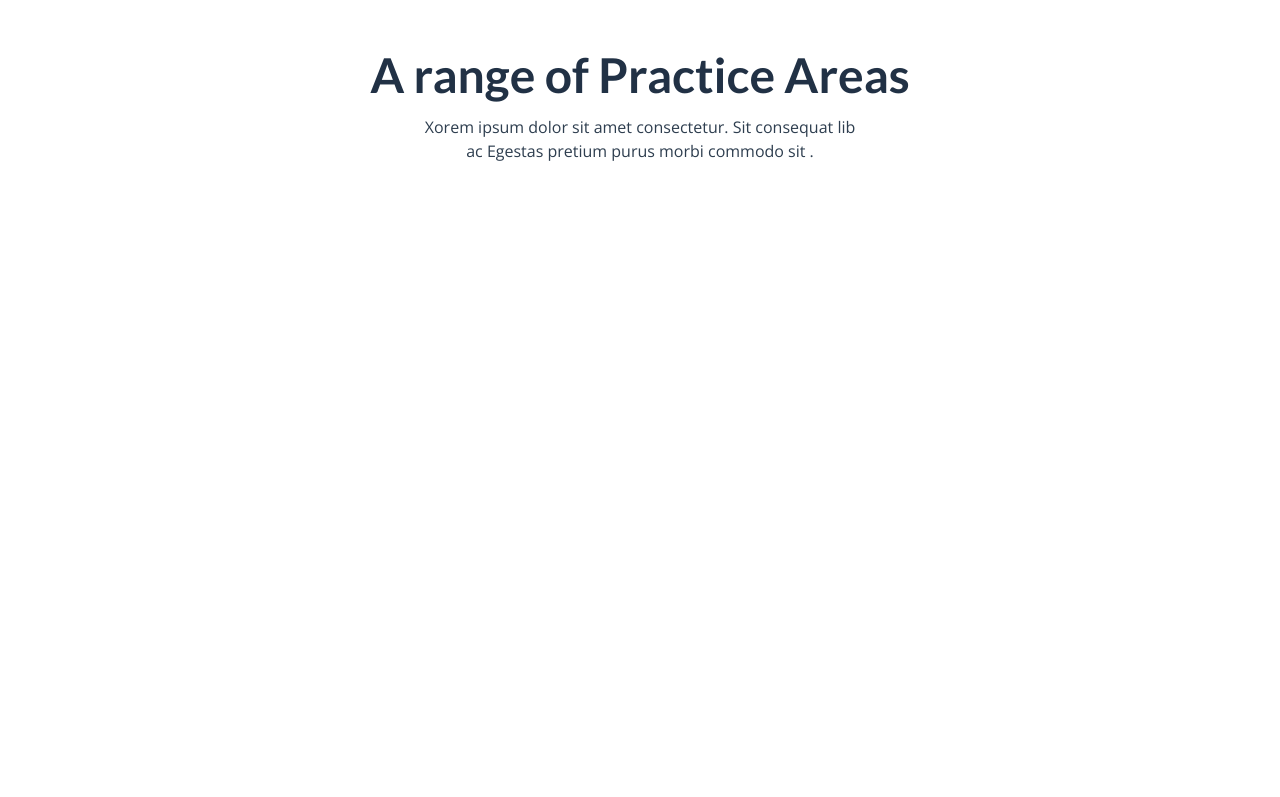
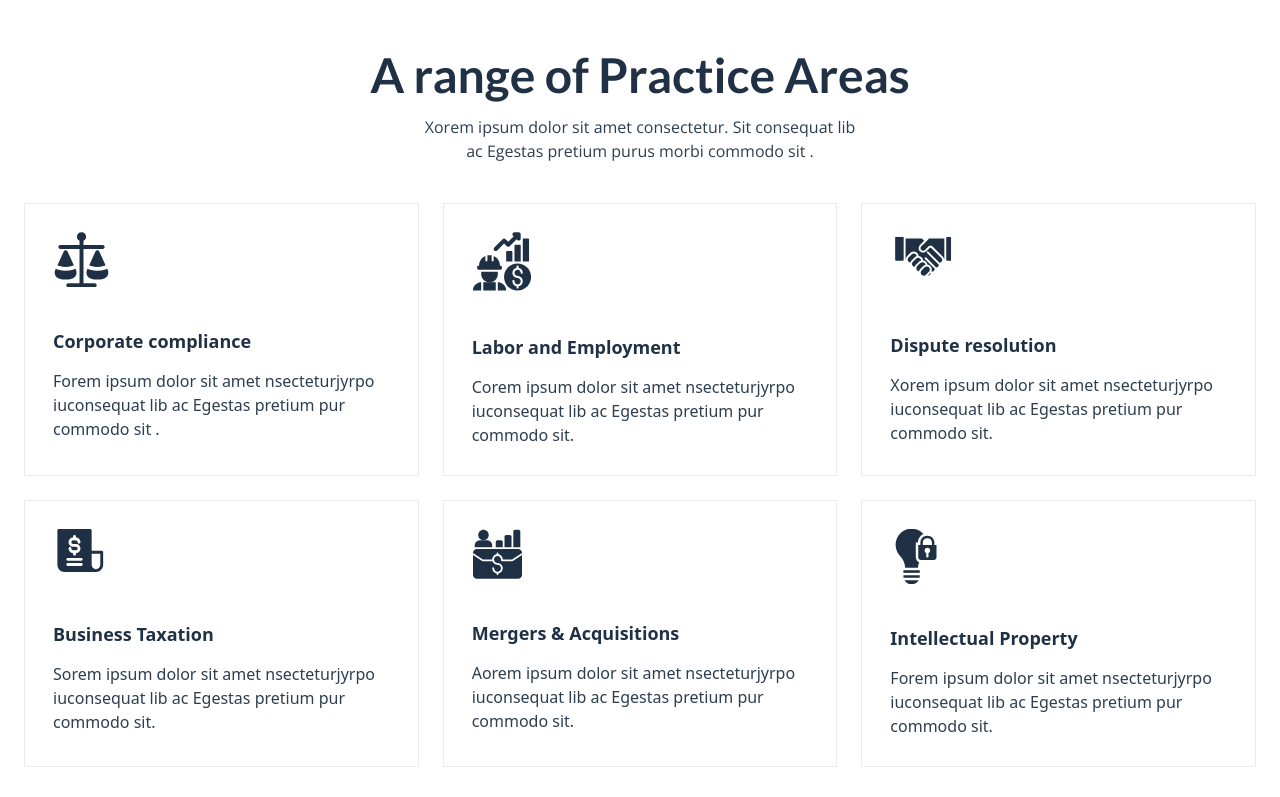
Before and after one commit to Zahra-Rad/Teresa, a website: page index.html in a window 1280 px wide. Shown: the part 2000-2797 px from the top of the page. Before the commit the page ends 2259 px from the top, so only its background shows below. Drawn offline with Linux system fonts and the light colour scheme.

Commit message:
finished practice areas

```diff
--- a/index.html
+++ b/index.html
@@ -220,7 +220,7 @@
                         class="text-white font-primary text-base py-4 px-7 font-bold border border-[#bf9d64] bg-[#bf9d64] hover:bg-transparent hover:text-[#bf9d64] transition duration-300">Contact
                         Me</button>
                 </div>
-                <ul class="flex justify-between lg:flex-col lg:order-3 lg:gap-12">
+                <ul class="flex justify-between lg:flex-col lg:order-3">
                     <li class="flex flex-col text-base text-[#e9ecef]">
                         <span class="text-white font-bold text-lg lg:text-3xl lg:font-normal">1400+</span>Happy Clients
                     </li>
@@ -302,7 +302,57 @@
                     Egestas
                     pretium purus morbi commodo sit .</p>
             </div>
-            <div></div>
+            <div class="mx-auto 2xl:container max-w-7xl flex flex-col gap-6 md:flex-row flex-wrap md:grid md:grid-cols-2 lg:grid-cols-3">
+                <div class="p-7 border border-[#e9ecef]">
+                    <figure>
+                        <img src="src/img/corporate.svg" alt="">
+                    </figure>
+                    <h5 class="pt-10 pb-3.5 text-lg text-[#213145]    font-bold">Corporate compliance</h5>
+                    <p class="text-[#2e3e4f] font-base">Forem ipsum dolor sit amet nsecteturjyrpo iuconsequat lib ac
+                        Egestas pretium pur commodo sit .
+                    </p>
+                </div>
+                <div class="p-7 border border-[#e9ecef]">
+                    <figure>
+                        <img src="src/img/labor.svg" alt="">
+                    </figure>
+                    <h5 class="pt-10 pb-3.5 text-lg text-[#213145]    font-bold">Labor and Employment</h5>
+                    <p class="text-[#2e3e4f] font-base">Corem ipsum dolor sit amet nsecteturjyrpo iuconsequat lib ac
+                        Egestas pretium pur commodo sit.</p>
+                </div>
+                <div class="p-7 border border-[#e9ecef]">
+                    <figure>
+                        <img src="src/img/dispute.svg" alt="">
+                    </figure>
+                    <h5 class="pt-10 pb-3.5 text-lg text-[#213145]    font-bold">Dispute resolution</h5>
+                    <p class="text-[#2e3e4f] font-base">Xorem ipsum dolor sit amet nsecteturjyrpo iuconsequat lib ac
+                        Egestas pretium pur commodo sit.</p>
+                </div>
+                <div class="p-7 border border-[#e9ecef]">
+                    <figure>
+                        <img src="src/img/taxation.svg" alt="">
+                    </figure>
+                    <h5 class="pt-10 pb-3.5 text-lg text-[#213145]    font-bold">Business Taxation</h5>
+                    <p class="text-[#2e3e4f] font-base">Sorem ipsum dolor sit amet nsecteturjyrpo iuconsequat lib ac
+                        Egestas pretium pur commodo sit.</p>
+                </div>
+                <div class="p-7 border border-[#e9ecef]">
+                    <figure>
+                        <img src="src/img/mergers.svg" alt="">
+                    </figure>
+                    <h5 class="pt-10 pb-3.5 text-lg text-[#213145]    font-bold">Mergers & Acquisitions</h5>
+                    <p class="text-[#2e3e4f] font-base">Aorem ipsum dolor sit amet nsecteturjyrpo iuconsequat lib ac
+                        Egestas pretium pur commodo sit.</p>
+                </div>
+                <div class="p-7 border border-[#e9ecef]">
+                    <figure>
+                        <img src="src/img/intellectual.svg" alt="">
+                    </figure>
+                    <h5 class="pt-10 pb-3.5 text-lg text-[#213145]    font-bold">Intellectual Property</h5>
+                    <p class="text-[#2e3e4f] font-base">Forem ipsum dolor sit amet nsecteturjyrpo iuconsequat lib ac
+                        Egestas pretium pur commodo sit.</p>
+                </div>
+            </div>
         </section>
     </main>
     <script src="src/assets/js/app.js"></script>
--- a/tailwind.config.js
+++ b/tailwind.config.js
@@ -1,6 +1,6 @@
 /** @type {import('tailwindcss').Config} */
 module.exports = {
-  content: ["./src/**/*.{html,js}"],
+  content: ["./src/**/*.{html,js}", "./index.html"],
   theme: {
     extend: {
       fontFamily: {
```
Also changed, not shown: src/assets/css/output.css.
